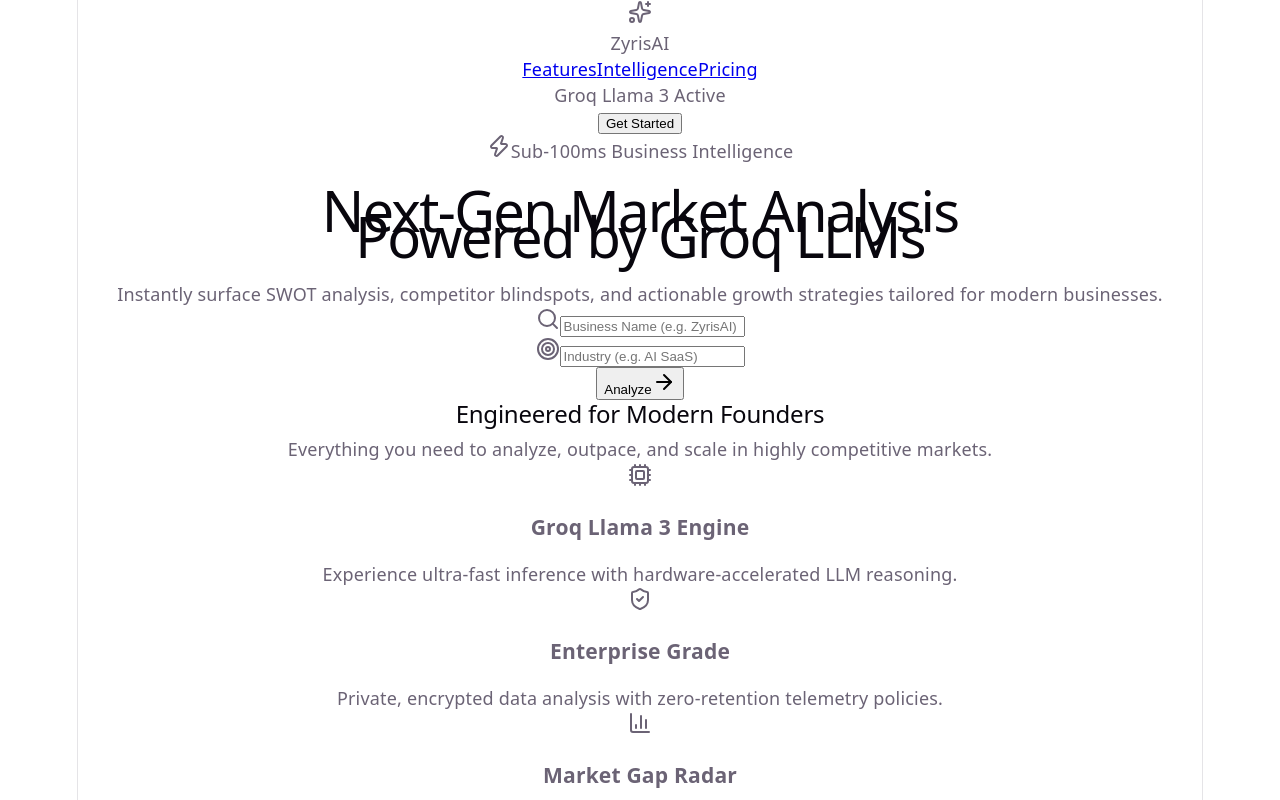
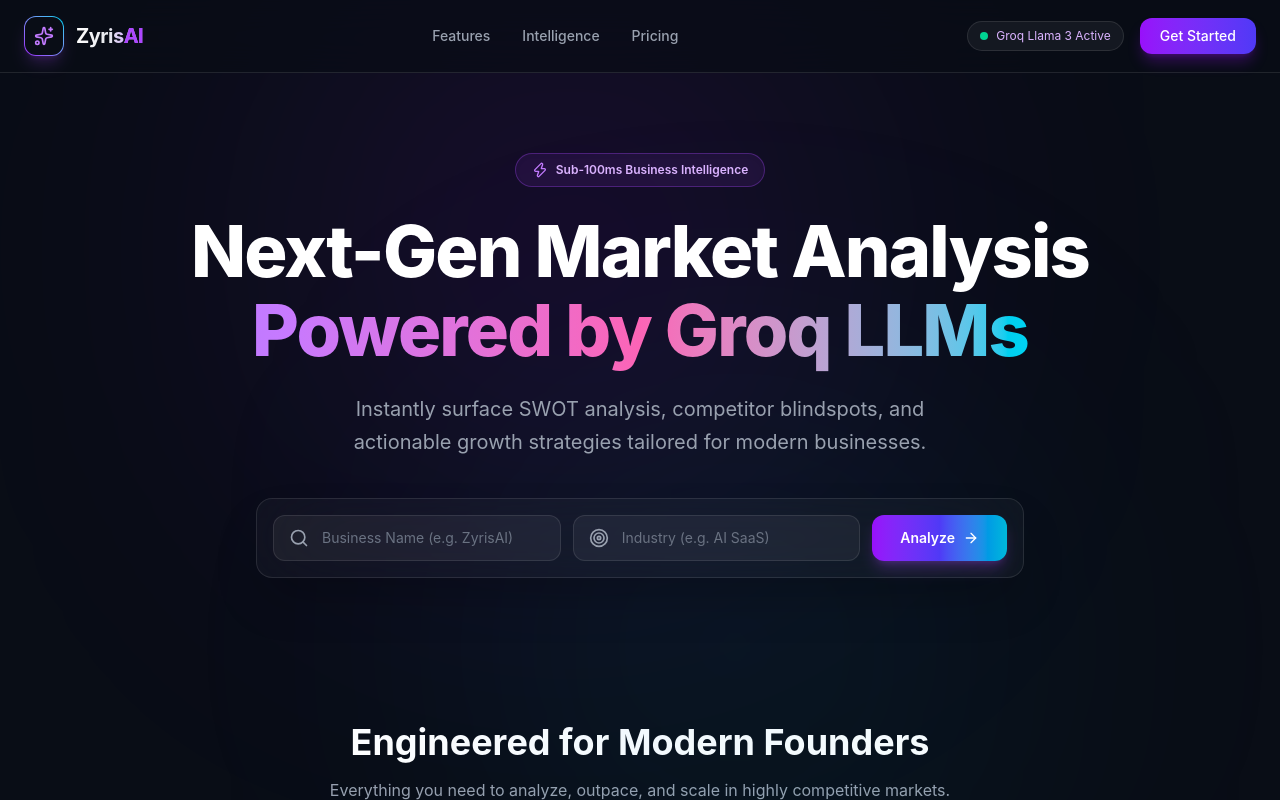
Before and after one commit to aizyris020-del/zyris-ai, a React (Vite) app in the folder client/: page / in a window 1280 px wide. Shown: the top 800 px of the page. Built offline with nearby package versions, Linux system fonts and the light colour scheme.

Commit message:
Fix Tailwind v4 configuration and implement animated glassmorphism UI

```diff
--- a/client/src/index.css
+++ b/client/src/index.css
@@ -1,111 +1 @@
-:root {
-  --text: #6b6375;
-  --text-h: #08060d;
-  --bg: #fff;
-  --border: #e5e4e7;
-  --code-bg: #f4f3ec;
-  --accent: #aa3bff;
-  --accent-bg: rgba(170, 59, 255, 0.1);
-  --accent-border: rgba(170, 59, 255, 0.5);
-  --social-bg: rgba(244, 243, 236, 0.5);
-  --shadow:
-    rgba(0, 0, 0, 0.1) 0 10px 15px -3px, rgba(0, 0, 0, 0.05) 0 4px 6px -2px;
-
-  --sans: system-ui, 'Segoe UI', Roboto, sans-serif;
-  --heading: system-ui, 'Segoe UI', Roboto, sans-serif;
-  --mono: ui-monospace, Consolas, monospace;
-
-  font: 18px/145% var(--sans);
-  letter-spacing: 0.18px;
-  color-scheme: light dark;
-  color: var(--text);
-  background: var(--bg);
-  font-synthesis: none;
-  text-rendering: optimizeLegibility;
-  -webkit-font-smoothing: antialiased;
-  -moz-osx-font-smoothing: grayscale;
-
-  @media (max-width: 1024px) {
-    font-size: 16px;
-  }
-}
-
-@media (prefers-color-scheme: dark) {
-  :root {
-    --text: #9ca3af;
-    --text-h: #f3f4f6;
-    --bg: #16171d;
-    --border: #2e303a;
-    --code-bg: #1f2028;
-    --accent: #c084fc;
-    --accent-bg: rgba(192, 132, 252, 0.15);
-    --accent-border: rgba(192, 132, 252, 0.5);
-    --social-bg: rgba(47, 48, 58, 0.5);
-    --shadow:
-      rgba(0, 0, 0, 0.4) 0 10px 15px -3px, rgba(0, 0, 0, 0.25) 0 4px 6px -2px;
-  }
-
-  #social .button-icon {
-    filter: invert(1) brightness(2);
-  }
-}
-
-body {
-  margin: 0;
-}
-
-#root {
-  width: 1126px;
-  max-width: 100%;
-  margin: 0 auto;
-  text-align: center;
-  border-inline: 1px solid var(--border);
-  min-height: 100svh;
-  display: flex;
-  flex-direction: column;
-  box-sizing: border-box;
-}
-
-h1,
-h2 {
-  font-family: var(--heading);
-  font-weight: 500;
-  color: var(--text-h);
-}
-
-h1 {
-  font-size: 56px;
-  letter-spacing: -1.68px;
-  margin: 32px 0;
-  @media (max-width: 1024px) {
-    font-size: 36px;
-    margin: 20px 0;
-  }
-}
-h2 {
-  font-size: 24px;
-  line-height: 118%;
-  letter-spacing: -0.24px;
-  margin: 0 0 8px;
-  @media (max-width: 1024px) {
-    font-size: 20px;
-  }
-}
-p {
-  margin: 0;
-}
-
-code,
-.counter {
-  font-family: var(--mono);
-  display: inline-flex;
-  border-radius: 4px;
-  color: var(--text-h);
-}
-
-code {
-  font-size: 15px;
-  line-height: 135%;
-  padding: 4px 8px;
-  background: var(--code-bg);
-}
+@import "tailwindcss";
--- a/client/vite.config.js
+++ b/client/vite.config.js
@@ -1,7 +1,8 @@
+import { defineConfig } from 'vite'
 import react from '@vitejs/plugin-react'
-import { defineConfig } from 'vite'
+import tailwindcss from '@tailwindcss/vite'
 
-// https://vite.dev/config/
+// https://vitejs.dev/config/
 export default defineConfig({
-  plugins: [react()],
+  plugins: [react(), tailwindcss()],
 })
```
